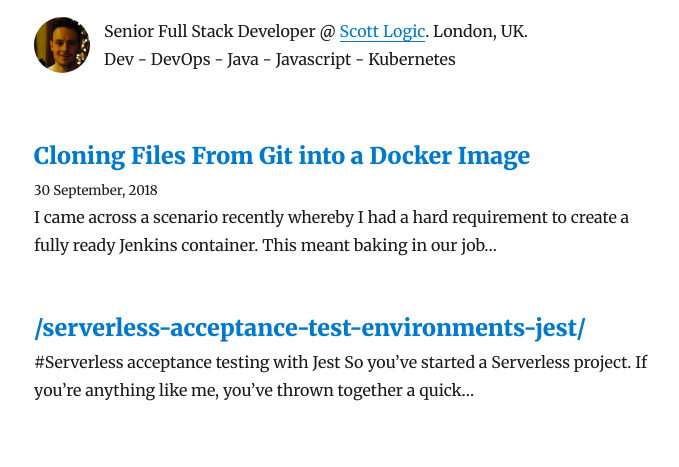
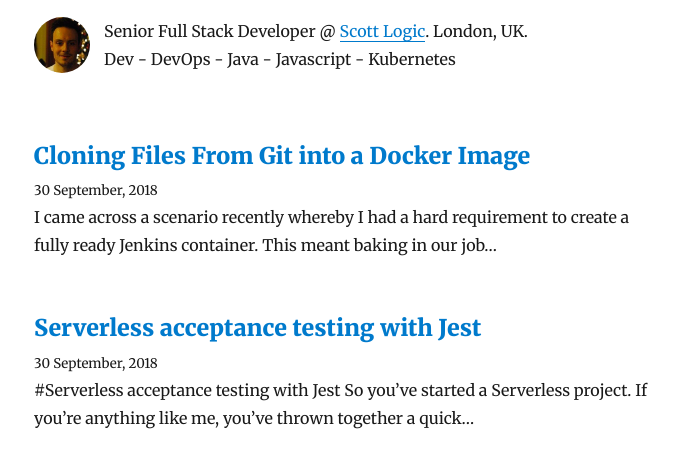
Before and after one commit to janakerman/janakerman, a Gatsby site: page / in a window 1280 px wide. Shown: the part 137-604 px from the top of the page, without its empty margins (291-970 px from the left). Built offline with nearby package versions, Linux system fonts and the light colour scheme; Gatsby itself is replaced by a stand-in of ours; some packages are replaced by stand-ins of ours.

Commit message:
Updates titles & tags

```diff
--- a/src/pages/docker-git-clone/index.md
+++ b/src/pages/docker-git-clone/index.md
@@ -1,6 +1,7 @@
 ---
 title: Cloning Files From Git into a Docker Image
 date: "2018-09-30"
+tags: ['docker','git clone']
 ---
 
 I came across a scenario recently whereby I had a hard requirement to create a fully ready Jenkins container. This meant baking in our job DSL into the image itself, but these files were in a Git repository.
--- a/src/pages/serverless-acceptance-test-environments-jest/index.md
+++ b/src/pages/serverless-acceptance-test-environments-jest/index.md
@@ -1,3 +1,9 @@
+---
+title: Serverless acceptance testing with Jest
+date: "2018-09-30"
+tags: ['javascript','jest','serverless', 'testing', 'acceptance testing']
+---
+
 #Serverless acceptance testing with Jest
 
 So you’ve started a Serverless project. If you’re anything like me, you’ve thrown together a quick prototype which you’ve been deploying and testing in your ‘dev’ environment. You know you should be writing tests, but this is a small side project, so you soldier on. Before you know it, you’re making changes, refactoring your code, and having to check a growing number of functions manually. You know that you need to automate this.
```
